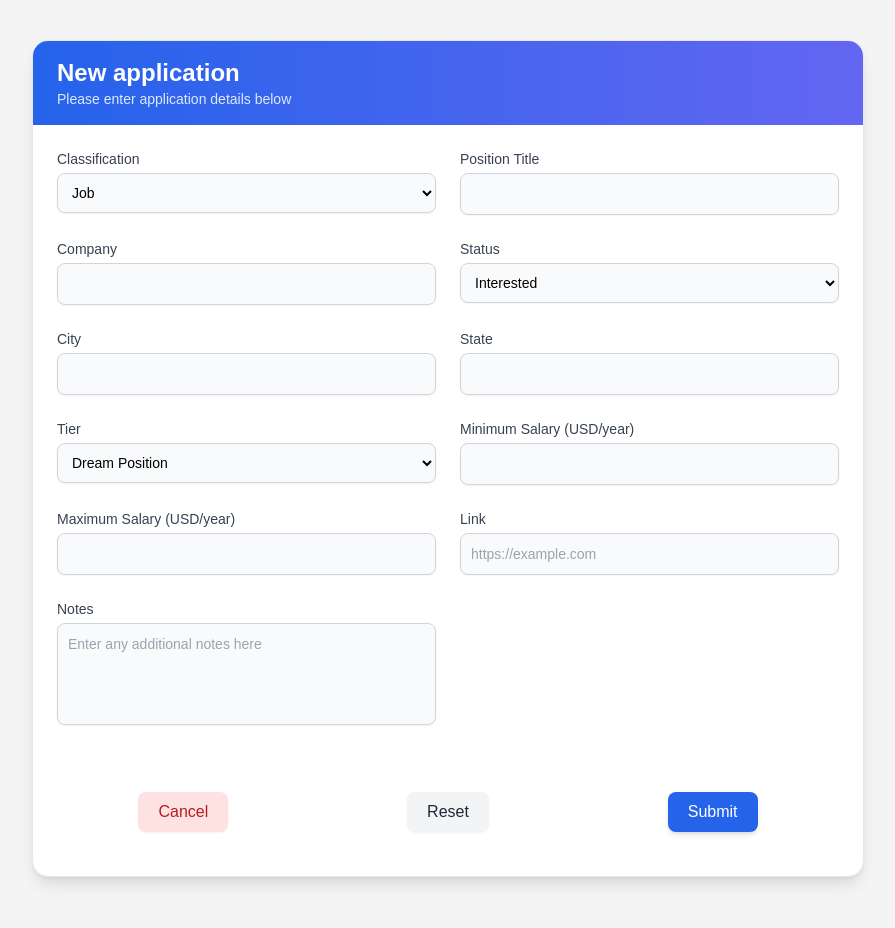
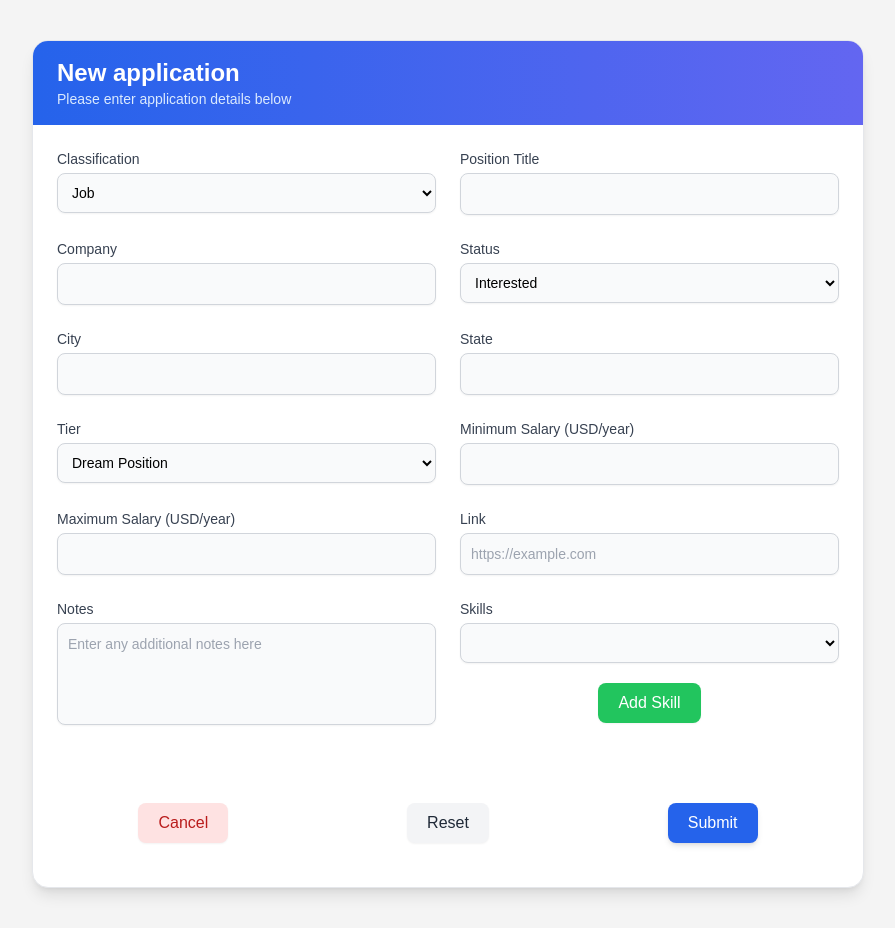
Before and after one commit to sirus-the-beaver/job-tracker, a React (Create React App) app in the folder frontend/: page /new-job in a window 1280 px wide. Shown: the whole page, without its empty margins (192-1087 px from the left). Built offline with nearby package versions, Linux system fonts and the light colour scheme.

Commit message:
add select element to job form for skills w/ button to add new skill

```diff
--- a/frontend/src/components/NewJob.js
+++ b/frontend/src/components/NewJob.js
@@ -18,6 +18,7 @@ const NewJob = () => {
     const [dateApplied, setDateApplied] = useState(null);
     const [link, setLink] = useState('');
     const [notes, setNotes] = useState('');
+    const [skills, setSkills] = useState('');
     const [error, setError] = useState('');
 
     const navigate = useNavigate();
@@ -55,6 +56,7 @@ const NewJob = () => {
         setSalaryMax('');
         setLink('');
         setNotes('');
+        setSkills('');
         setDateApplied(null);
         setError('');
     };
@@ -242,6 +244,17 @@ const NewJob = () => {
                                 className='mt-1 w-full resize-none border border-gray-300 rounded-lg bg-gray-50 p-2.5 text-sm shadow-sm focus:border-blue-500 focus:ring-2 focus:ring-blue-500 transition'
                             ></textarea>
                         </div>
+
+                        <div>
+                            <label htmlFor="skills" className='block text-sm font-medium text-gray-700'>Skills</label>
+                            <select
+                                id="skills"
+                                value={skills}
+                                onChange={(e) => setNotes(e.target.value)}
+                                className='mt-1 w-full resize-none border border-gray-300 rounded-lg bg-gray-50 p-2.5 text-sm shadow-sm focus:border-blue-500 focus:ring-2 focus:ring-blue-500 transition'
+                            ></select>
+                            <button type="button" onClick={handleCancel} className='w-full sm:w-auto px-5 py-2 bg-green-500 text-white-700 rounded-lg hover:bg-green-500 shadow-sm transition'>Add Skill</button>
+                        </div>
                     </div>
 
                     <div className='flex flex-col sm:flex-row gap-4 justify-end pt-4'>
```
